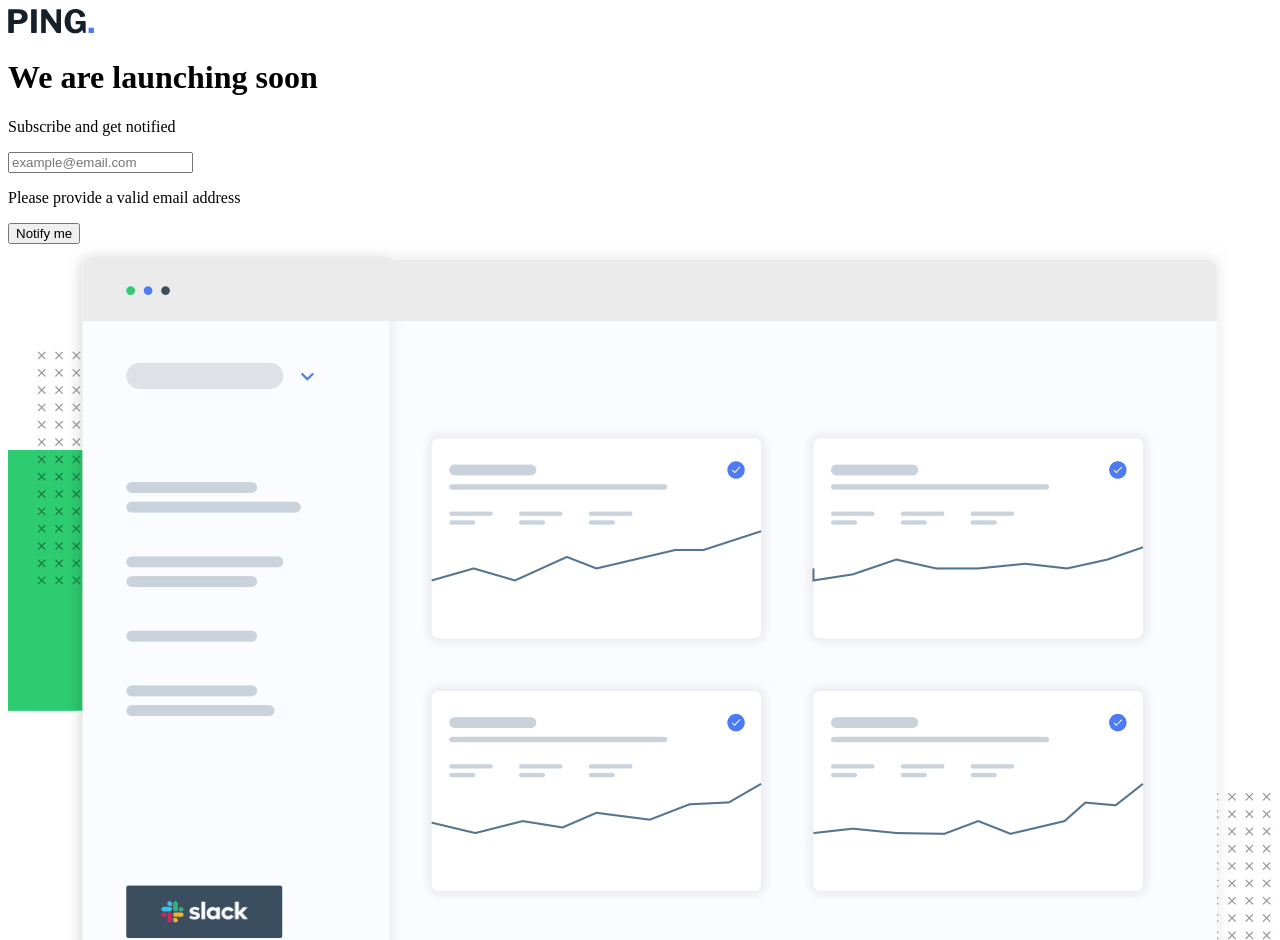
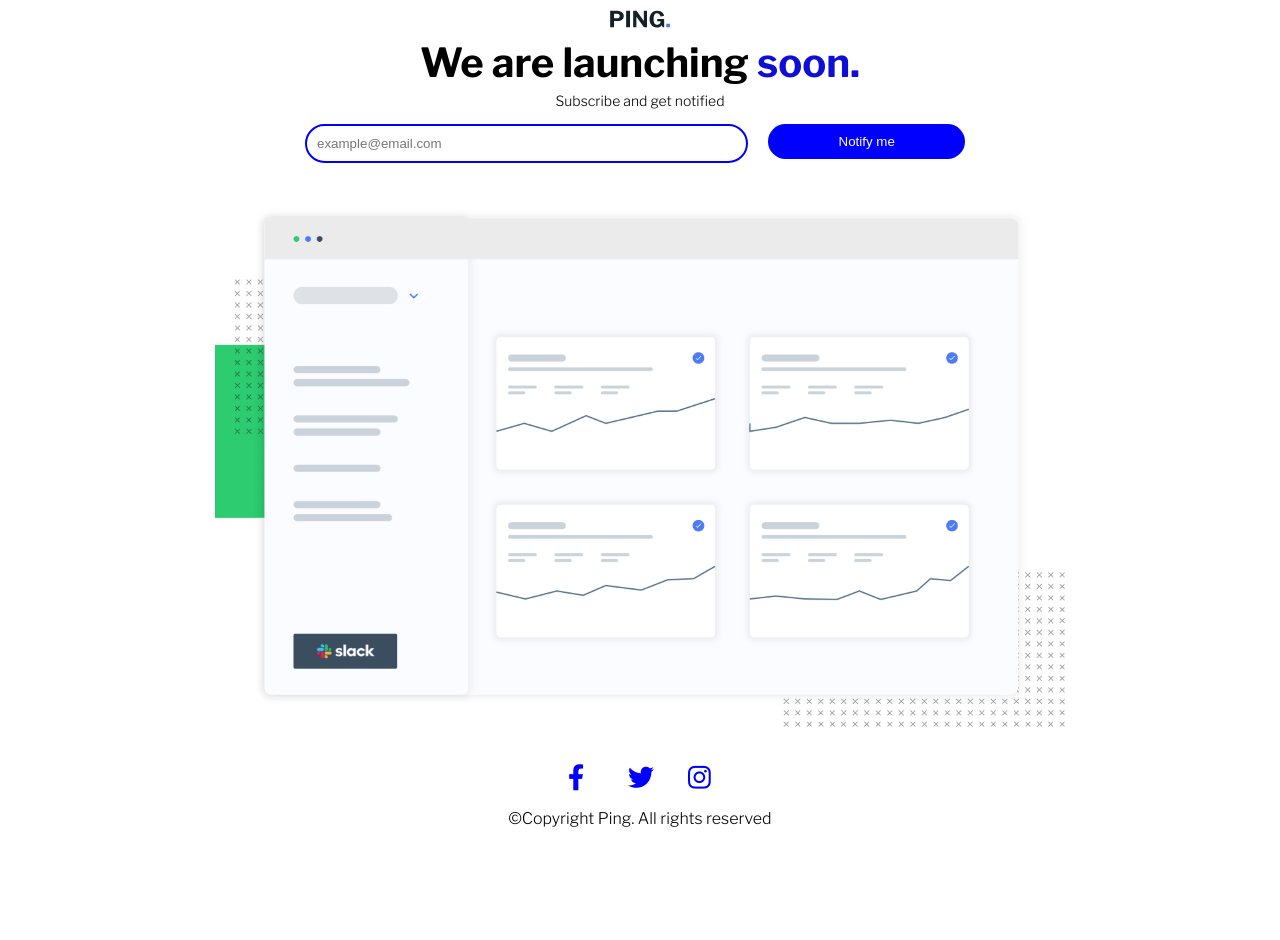
Before and after one commit to Frimpong04/Ping-coming-soon-page, a plain HTML site: page index.html in a window 1280 px wide. Shown: the top 940 px of the page. After the commit the page ends 838 px from the top, so only its background shows below. Drawn offline with nearby package versions, Linux system fonts and the light colour scheme.

Commit message:
add css styles

```diff
--- a/index.html
+++ b/index.html
@@ -6,36 +6,43 @@
     <meta name="viewport" content="width=device-width, initial-scale=1.0">
     <meta name="description" content="coming soon landing page for ping">
     <meta name="robots" content="index,follow">
-    <link rel="icon" src="./images/favicon-32x32.png"/>
+    <link rel="icon" href="./images/favicon-32x32.png"/>
     <link rel="preconnect" href="https://fonts.googleapis.com">
     <link rel="preconnect" href="https://fonts.gstatic.com" crossorigin>
     <link href="https://fonts.googleapis.com/css2?family=Libre+Franklin:wght@300;600;700&display=swap" rel="stylesheet">
     <link rel="stylesheet" href="https://cdnjs.cloudflare.com/ajax/libs/font-awesome/6.3.0/css/all.min.css" integrity="sha512-SzlrxWUlpfuzQ+pcUCosxcglQRNAq/DZjVsC0lE40xsADsfeQoEypE+enwcOiGjk/bSuGGKHEyjSoQ1zVisanQ==" crossorigin="anonymous" referrerpolicy="no-referrer" />
-    <link rel="stylesheet" src="./style.css"/>
+    <link rel="stylesheet" href="./style.css"/>
     <title>Ping</title>
 </head>
 <body>
     <main>
-        <img  src="./images/logo.svg" alt=""/>
-        <h1>We are launching <span>soon</span></h1>
-        <p>Subscribe and get notified</p>
+        <div class="logo-div">
+            <img  src="./images/logo.svg" alt="" class="logo"/>
+        </div>
+
+        <h1>We are launching <span>soon.</span></h1>
+        <p class="subscribe-message">Subscribe and get notified</p>
 
         <form>
+            <div class="input-container">
                 <input type="email" name="email" id="email" placeholder="example@email.com" required/>
                 <p class="error-message">Please provide a valid email address</p>
+            </div>
             <button type="submit" class="submit-button">Notify me</button>
+
+        </form>
+
         <div class="main-image-container">
             <img src="./images/illustration-dashboard.png" alt=""/>
         </div>
 
-            <div class="socal-icons">
+        <div class="social-icons">
             <i class="fa-brands fa-facebook-f"></i>
             <i class="fa-brands fa-twitter"></i>
             <i class="fa-brands fa-instagram"></i>
 
         </div>
-            <p>&copy;Copyright Ping. All rights reserved</p>
-        </form>
+        <p class="copyright-paragraph">&copy;Copyright Ping. All rights reserved</p>
     </main>
     <script src="./app.js"></script>
 </body>
--- a/style.css
+++ b/style.css
@@ -0,0 +1,132 @@
+/* reset defaults */
+* {
+    margin: 0px;
+    padding: 0px;
+    box-sizing: border-box;
+}
+
+html {
+    font-family:'Libre Franklin', sans-serif;
+    font-size: 62.5%;
+}
+body {
+    max-height: 100vh;
+    display:flex;
+    justify-content: center;
+}
+/* MAIN STYLES */
+main {
+    max-width:890px;
+    /* border:1px solid red; */
+    max-height:100vh;
+}
+
+.logo-div {
+    display: flex;
+    justify-content: center;
+    padding:1rem;
+}
+
+.logo {
+    width:6rem;
+    height:auto;
+}
+h1 {
+    text-align: center;
+    font-size:4rem;
+
+}
+
+h1 span {
+    color: rgb(14, 14, 214);
+}
+
+.subscribe-message {
+    font-size:1.4rem;
+    text-align: center;
+    padding:0.5rem;
+}
+
+/* form styles */
+form {
+    display: flex;
+    flex-wrap: wrap;
+    justify-content: center;
+    align-items: flex-start;
+    margin:2rem 0;
+    gap:1rem;
+    padding:1rem;
+    margin:0 10rem;
+    /* border:1px solid yellow; */
+}
+
+.input-container {
+    flex:2 1 25rem;
+}
+input {
+    border-radius: 4rem;
+    padding:1rem;
+    width: 100%;
+    border:2px solid blue;
+}
+
+.submit-button {
+    padding:1rem;
+    border-radius:4rem;
+    flex:1 1 10rem;
+    margin:0 1rem;
+    background-color:blue;
+    border:none;
+    color: white;
+}
+/* main image styles */
+.main-image-container {
+    width: 100%;
+    /* height: 100%; */
+    /* border:1px solid blue; */
+    padding:2rem;
+}
+
+.main-image-container img {
+    max-width: 100%;
+    height: 100%;
+    object-fit: cover;
+}
+
+/* social icons syles */
+.social-icons {
+    /* border:1px solid purple; */
+    display:flex;
+    justify-content: center;
+    padding:0.5rem;
+}
+
+.fa-brands {
+    width:5rem;
+    height: 5rem;
+    padding:1rem 1.3rem;
+    font-size:2.6rem;
+    /* border:1px solid gold; */
+    border-radius: 50%;
+    /* background-color: gray; */
+    color:blue;
+    margin:0rem 0.5rem;
+}
+
+.fa-brands:hover {
+    color:white;
+    background-color: blue;
+}
+.copyright-paragraph {
+    text-align:center;
+    font-size:1.6rem;
+    padding:0rem 1rem 1rem;
+}
+
+/* error styles */
+.error-message {
+    color: red;
+    font-style: italic;
+    font-size:1.2rem;
+    visibility:hidden;
+}
```
Lines whose indentation alone changed are shown as unchanged.
